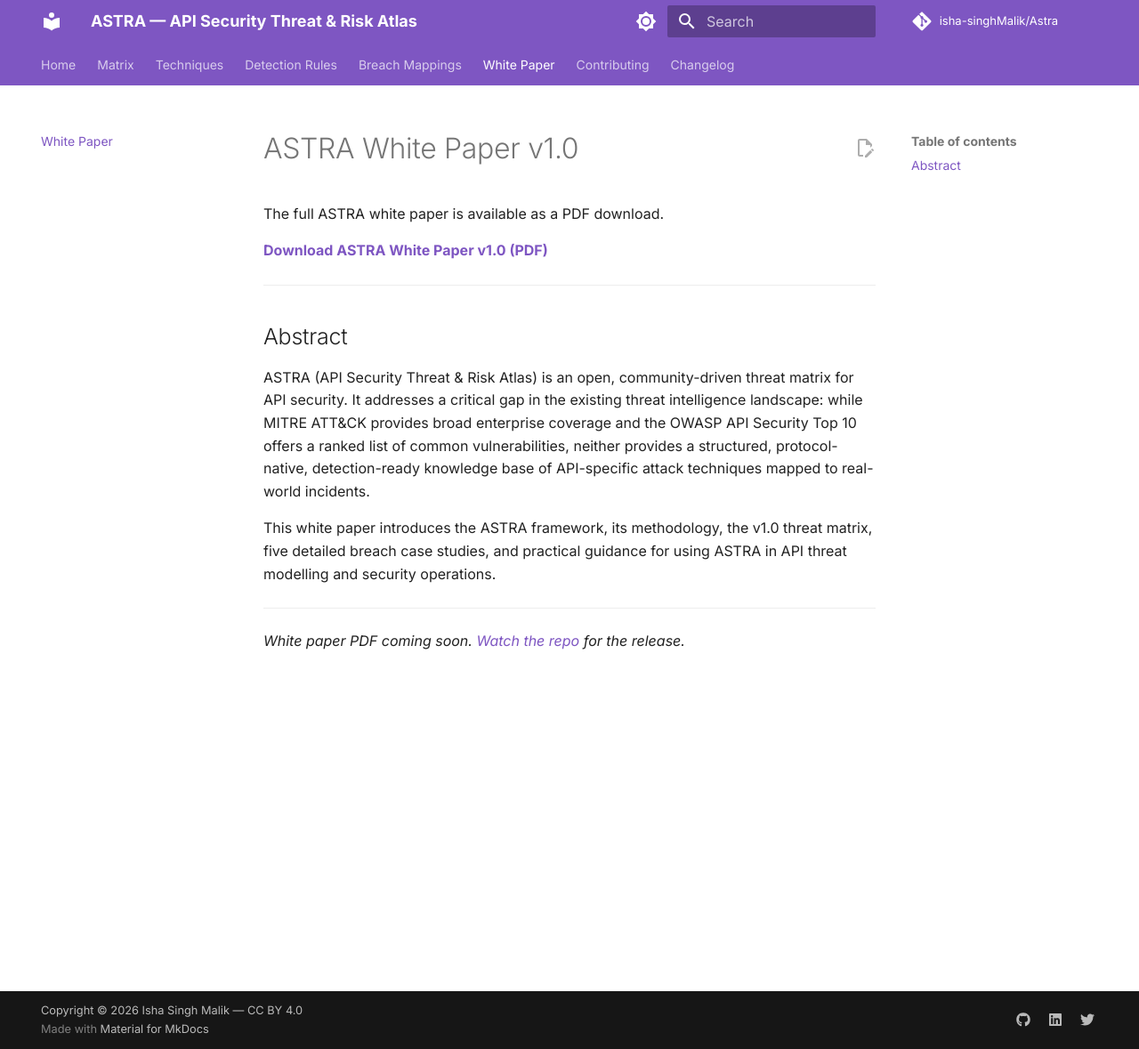
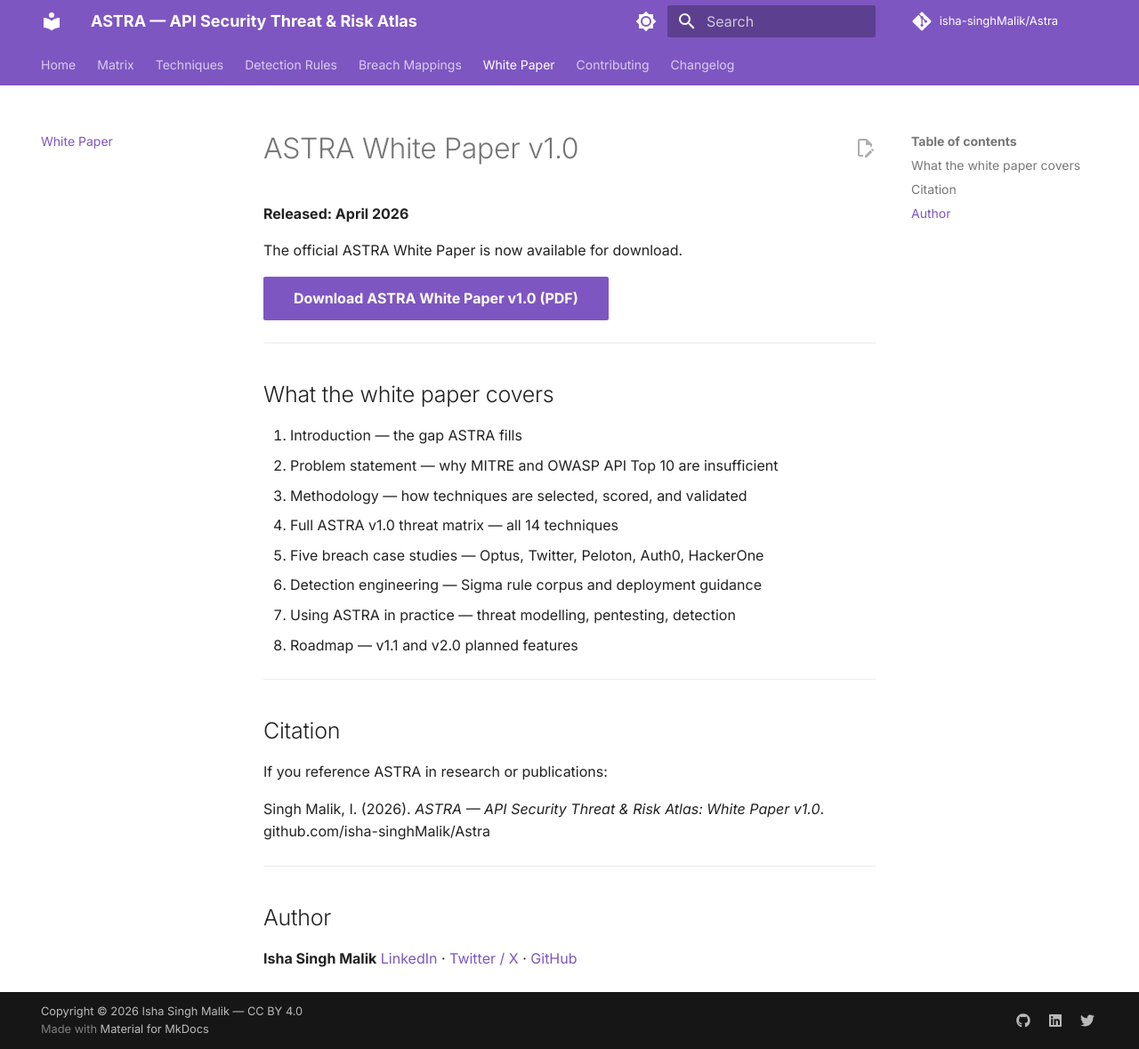
Before and after one commit to isha-singhMalik/Astra, an MkDocs documentation site: the page built from docs/whitepaper.md, in a window 1280 px wide and 1179 px high. Shown: the whole window at 89% size. Built offline with MkDocs 1.6.1 and Material for MkDocs 9.7.7, drawn with Linux system fonts in a browser that asks for light colours; comment, search, counter and statistics services are not loaded.

Commit message:
docs: whitepaper page updated with download link

```diff
--- a/docs/whitepaper.md
+++ b/docs/whitepaper.md
@@ -1,17 +1,38 @@
 # ASTRA White Paper v1.0
 
-The full ASTRA white paper is available as a PDF download.
+**Released: April 2026**
 
-**[Download ASTRA White Paper v1.0 (PDF)](whitepaper.md)**
+The official ASTRA White Paper is now available for download.
+
+[Download ASTRA White Paper v1.0 (PDF)](../ASTRA_WhitePaper_v1.0.pdf){ .md-button .md-button--primary }
 
 ---
 
-## Abstract
+## What the white paper covers
 
-ASTRA (API Security Threat & Risk Atlas) is an open, community-driven threat matrix for API security. It addresses a critical gap in the existing threat intelligence landscape: while MITRE ATT&CK provides broad enterprise coverage and the OWASP API Security Top 10 offers a ranked list of common vulnerabilities, neither provides a structured, protocol-native, detection-ready knowledge base of API-specific attack techniques mapped to real-world incidents.
-
-This white paper introduces the ASTRA framework, its methodology, the v1.0 threat matrix, five detailed breach case studies, and practical guidance for using ASTRA in API threat modelling and security operations.
+1. Introduction — the gap ASTRA fills
+2. Problem statement — why MITRE and OWASP API Top 10 are insufficient
+3. Methodology — how techniques are selected, scored, and validated
+4. Full ASTRA v1.0 threat matrix — all 14 techniques
+5. Five breach case studies — Optus, Twitter, Peloton, Auth0, HackerOne
+6. Detection engineering — Sigma rule corpus and deployment guidance
+7. Using ASTRA in practice — threat modelling, pentesting, detection
+8. Roadmap — v1.1 and v2.0 planned features
 
 ---
 
-*White paper PDF coming soon. [Watch the repo](https://github.com/isha-singhMalik/astra) for the release.*
+## Citation
+
+If you reference ASTRA in research or publications:
+
+Singh Malik, I. (2026). *ASTRA — API Security Threat & Risk Atlas:
+White Paper v1.0*. github.com/isha-singhMalik/Astra
+
+---
+
+## Author
+
+**Isha Singh Malik**
+[LinkedIn](https://www.linkedin.com/in/ishasinghmalik/) ·
+[Twitter / X](https://x.com/ishamalik2427) ·
+[GitHub](https://github.com/isha-singhMalik/Astra)
```
